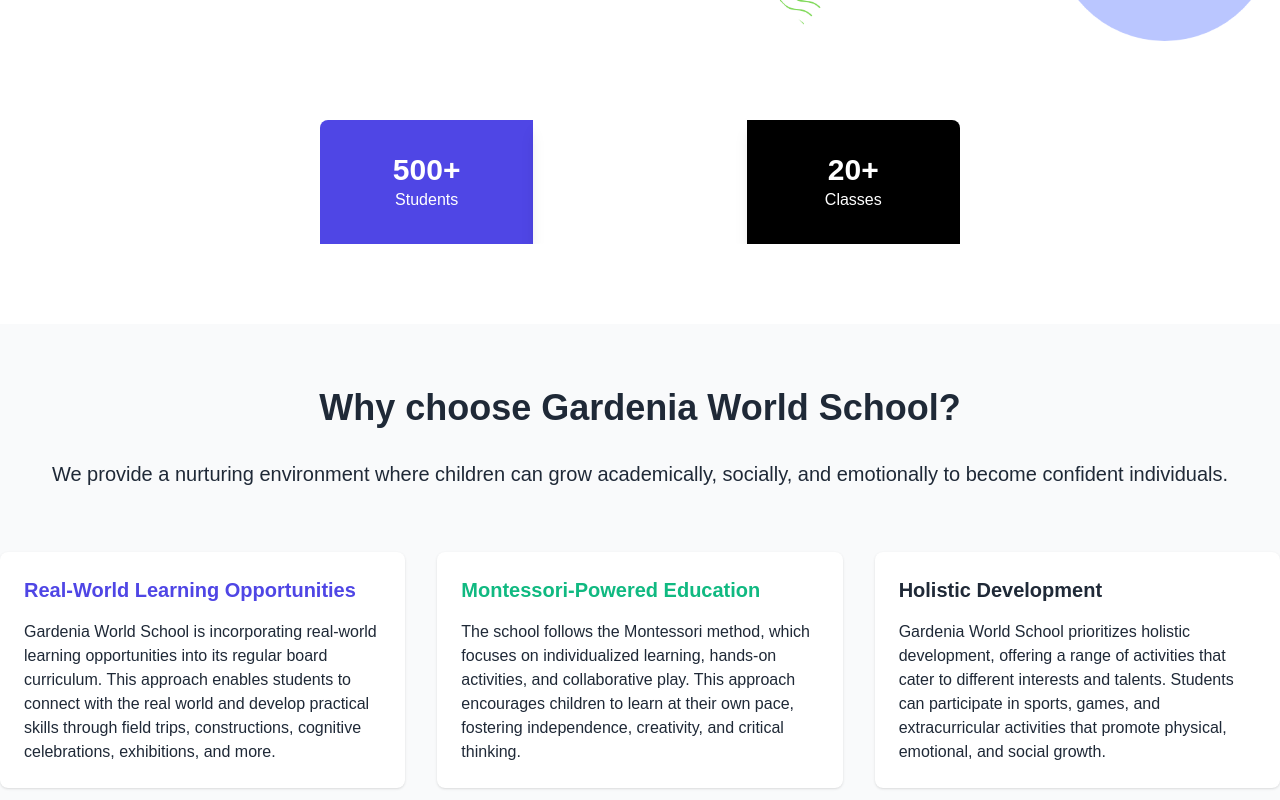
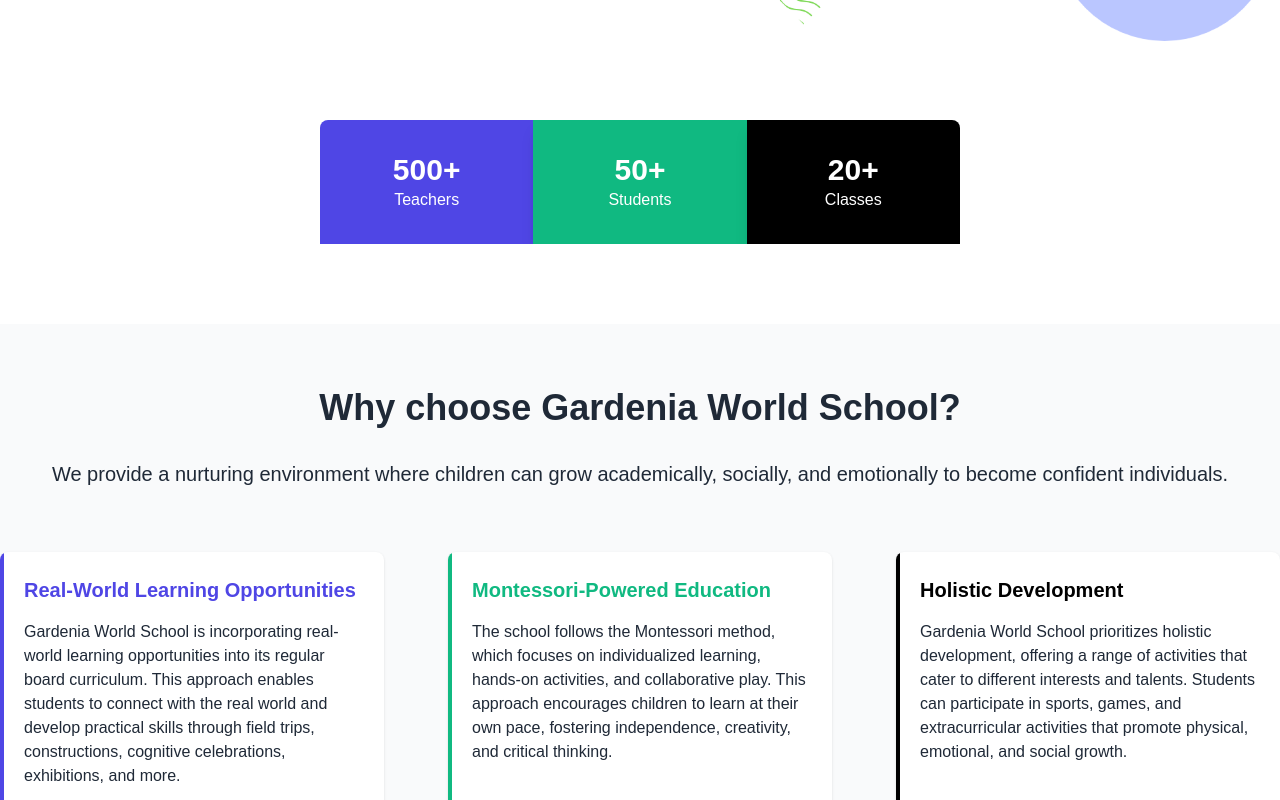
Before and after one commit to krAniket404/gardenia-world, a React (Vite) app: page / in a window 1280 px wide. Shown: the part 600-1400 px from the top of the page. Built offline with nearby package versions, Linux system fonts and the light colour scheme.

Commit message:
tweak home page code

```diff
--- a/src/App.css
+++ b/src/App.css
@@ -1,4 +1,5 @@
 @import 'tailwindcss';
+@import url('https://fonts.googleapis.com/css2?family=Poppins:ital,wght@0,100;0,200;0,300;0,400;0,500;0,600;0,700;0,800;0,900;1,100;1,200;1,300;1,400;1,500;1,600;1,700;1,800;1,900&display=swap');
 
 @theme {
   --font-primary: 'Poppins', sans-serif;
--- a/src/App.jsx
+++ b/src/App.jsx
@@ -6,6 +6,7 @@ import pattern from './assets/pattern.jpg';
 import Button from './components/Button';
 import { UsergroupAddOutlined, YoutubeOutlined } from '@ant-design/icons';
 import Footer from './components/Footer';
+import CountBox from './components/CountBox';
 
 const counts = [
   { label: 'Students', value: 500, color: 'blue-primary' },
@@ -18,43 +19,50 @@ const specials = [
     title: 'Real-World Learning Opportunities',
     description:
       'Gardenia World School is incorporating real-world learning opportunities into its regular board curriculum. This approach enables students to connect with the real world and develop practical skills through field trips, constructions, cognitive celebrations, exhibitions, and more.',
-    color: 'blue-primary',
+    color: 'text-blue-primary',
+    borderColor: 'before:bg-blue-primary',
   },
   {
     title: 'Montessori-Powered Education',
     description:
       'The school follows the Montessori method, which focuses on individualized learning, hands-on activities, and collaborative play. This approach encourages children to learn at their own pace, fostering independence, creativity, and critical thinking.',
-    color: 'green-primary',
+    color: 'text-green-primary',
+    borderColor: 'before:bg-green-primary',
   },
   {
     title: 'Holistic Development',
     description:
       'Gardenia World School prioritizes holistic development, offering a range of activities that cater to different interests and talents. Students can participate in sports, games, and extracurricular activities that promote physical, emotional, and social growth.',
-    color: 'black',
+    color: 'text-black',
+    borderColor: 'before:bg-black',
   },
   {
     title: 'Support for Individual Learning Pace',
     description:
       'The school recognizes that every child learns differently and at their own pace. Gardenia World School provides a supportive environment that accommodates different learning styles, ensuring that each student can reach their full potential.',
-    color: 'red-500',
+    color: 'text-red-500',
+    borderColor: 'before:bg-red-500',
   },
   {
     title: 'Intrinsic Happiness through Joy of Learning',
     description:
       'The school aims to make learning a joyful experience, promoting intrinsic happiness and motivation among students. By removing academic year restrictions, Gardenia World School allows students to engage with learning materials seamlessly.',
-    color: 'yellow-500',
+    color: 'text-yellow-500',
+    borderColor: 'before:bg-yellow-500',
   },
   {
     title: 'State-of-the-Art Facilities',
     description:
       "While specific facilities may vary, schools like Gardenia often feature modern infrastructure, including well-equipped classrooms, libraries, and playgrounds. However, it's best to confirm specific facilities with Gardenia World School directly.",
-    color: 'purple-500',
+    color: 'text-purple-500',
+    borderColor: 'before:bg-purple-500',
   },
   {
     title: 'Experienced Faculty',
     description:
       'The school has a team of dedicated and experienced teachers who are passionate about providing quality education. They work closely with students to ensure they receive the support they need to excel academically and personally.',
-    color: 'orange-500',
+    color: 'text-orange-500',
+    borderColor: 'before:bg-orange-500',
   },
 ];
 
@@ -78,7 +86,7 @@ function App() {
             from Class 1 to 5, fostering academic excellence and holistic
             development in a nurturing environment.
           </p>
-          <div className="flex gap-4">
+          <div className="flex gap-4 flex-col sm:flex-row">
             <Button variant="primary" icon={<UsergroupAddOutlined />}>
               Enroll Now
             </Button>
@@ -105,24 +113,9 @@ function App() {
         </div>
       </div>
       <div className="relative mt-5 md:-mt-10 lg:-mt-20 grid grid-cols-2 md:grid-cols-3 w-3/4 lg:w-4/5 xl:w-1/2 mx-auto rounded-t-lg overflow-hidden">
-        {counts.map((count, index) => (
-          <div
-            key={count.label}
-            className={`flex flex-col items-center justify-center py-8 shadow-lg bg-${
-              count.color
-            } center transition-transform ${
-              index === counts.length - 1 ? 'col-span-2 md:col-span-1' : ''
-            }`}
-          >
-            <h2 className="text-3xl font-bold text-white">{count.value}+</h2>
-            <p
-              className="text-white
-            "
-            >
-              {count.label}
-            </p>
-          </div>
-        ))}
+        <CountBox count={500} label="Teachers" bg="bg-blue-primary" />
+        <CountBox count={50} label="Students" bg="bg-green-primary" />
+        <CountBox count={20} label="Classes" bg="bg-black" last="true" />
       </div>
       <div className="mt-20 bg-gray-50 py-16">
         <h2 className="text-4xl font-bold text-center">
@@ -133,15 +126,13 @@ function App() {
           academically, socially, and emotionally to become confident
           individuals.
         </p>
-        <div className="grid grid-cols-1 md:grid-cols-2 xl:grid-cols-3 gap-8 px-4 lg:px-8 xl:px-0 container mx-auto">
+        <div className="grid grid-cols-1 md:grid-cols-2 xl:grid-cols-3 gap-16 px-4 lg:px-8 xl:px-0 container mx-auto">
           {specials.map((special, index) => (
             <div
               key={index}
-              className={`p-6 rounded-lg bg-white shadow-sm text-gray relative before:absolute before:w-1 before:h-full before:bg-${special.color} overflow-hidden before:left-0 before:top-0`}
+              className={`p-6 rounded-lg bg-white shadow-sm text-gray relative before:absolute before:h-1 before:w-full md:before:h-full md:before:w-1 ${special.borderColor} overflow-hidden before:left-0 before:top-0`}
             >
-              <h3
-                className={`text-xl font-semibold mb-4 text-${special.color}`}
-              >
+              <h3 className={`text-xl font-semibold mb-4 ${special.color}`}>
                 {special.title}
               </h3>
               <p>{special.description}</p>
--- a/src/components/Button.jsx
+++ b/src/components/Button.jsx
@@ -3,7 +3,7 @@ import React from 'react';
 const Button = ({ children, variant = 'primary', icon, ...props }) => {
   return (
     <button
-      className={`px-4 py-2 rounded-md uppercase cursor-pointer transition-all duration-300 relative group font-semibold ${
+      className={`text-sm md:text-base px-4 py-2 rounded-md uppercase cursor-pointer transition-all duration-300 relative group font-semibold ${
         variant === 'primary'
           ? 'bg-blue-primary text-white'
           : 'border-2 border-blue-primary text-blue-primary'
--- /dev/null
+++ b/src/components/CountBox.jsx
@@ -0,0 +1,21 @@
+import React from 'react';
+
+const CountBox = ({ count, label, bg, last = false }) => {
+  return (
+    <div
+      className={`flex flex-col items-center justify-center py-8 shadow-lg ${bg} center transition-transform md:col-span-1 ${
+        last ? 'col-span-2' : ''
+      }`}
+    >
+      <h2 className="text-3xl font-bold text-white">{count}+</h2>
+      <p
+        className="text-white
+            "
+      >
+        {label}
+      </p>
+    </div>
+  );
+};
+
+export default CountBox;
--- a/src/components/Footer.jsx
+++ b/src/components/Footer.jsx
@@ -60,9 +60,9 @@ const socialLinks = [
 
 const Footer = () => {
   return (
-    <div className="bg-[url('./assets/footer-bg.jpg')] bg-cover z-0 bg-center after:-z-10 after:absolute relative after:top-0 after:left-0 after:h-full after:w-full after:bg-gray/80 text-white p-16">
+    <div className="bg-[url('./assets/footer-bg.jpg')] bg-cover z-0 bg-center after:-z-10 after:absolute relative after:top-0 after:left-0 after:h-full after:w-full after:bg-gray/80 text-white p-12 sm:p-16">
       <div className="container mx-auto mb-8">
-        <div className="grid grid-cols-1 md:grid-cols-2 lg:grid-cols-4 gap-8 md:gap-20">
+        <div className="grid grid-cols-1 md:grid-cols-2 xl:grid-cols-4 gap-8 md:gap-20">
           <div className="flex flex-col gap-4">
             <h3 style={footerHeading}>Address</h3>
             <p className="text-xl">
```
